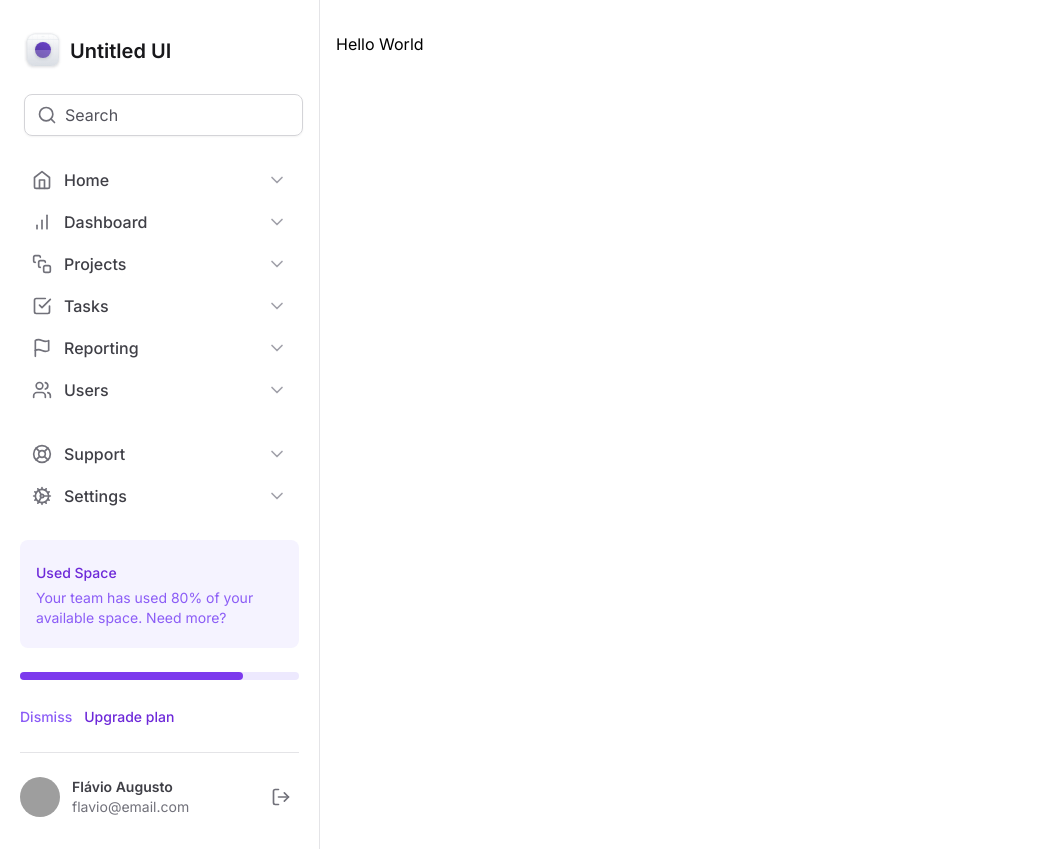
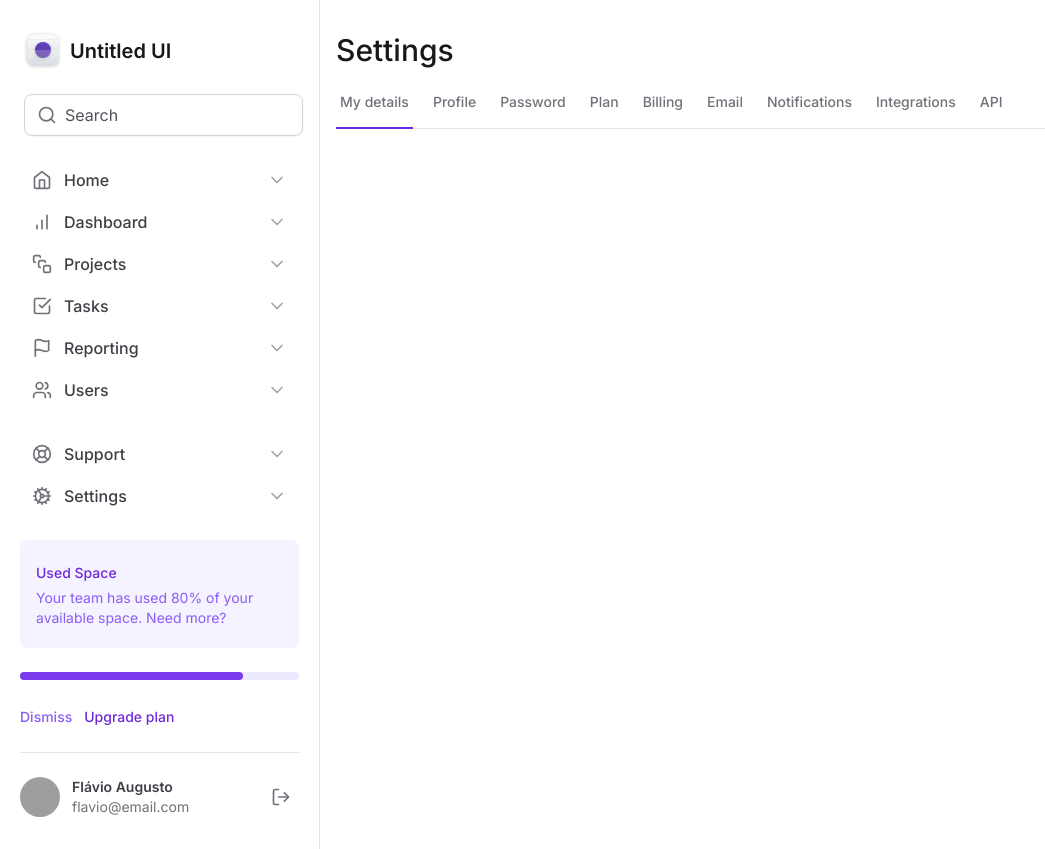
Before and after one commit to flavioaugusto1/tailwind-project, a Next.js app: page / in a window 1280 px wide. Shown: the whole page, without its empty margins (0-1045 px from the left). Built offline with nearby package versions, Linux system fonts and the light colour scheme; grey boxes are pictures that could not be loaded.

Commit message:
feat(layout): agora está sendo exibidas as tabs de cada conteúdo, qual tab está selecionada e junto a animação ao trocar de tab

```diff
--- a/package.json
+++ b/package.json
@@ -9,6 +9,8 @@
     "lint": "next lint"
   },
   "dependencies": {
+    "@radix-ui/react-tabs": "^1.0.4",
+    "framer-motion": "^11.0.3",
     "lucide-react": "^0.323.0",
     "next": "14.1.0",
     "react": "^18",
--- a/src/app/layout.tsx
+++ b/src/app/layout.tsx
@@ -16,7 +16,7 @@ export default function RootLayout({
   children: React.ReactNode
 }>) {
   return (
-    <html lang="en">
+    <html lang="en" className="antialiased">
       <body className={inter.className}>
         <div className="grid min-h-screen grid-cols-app ">
           <Sidebar />
--- a/src/app/page.tsx
+++ b/src/app/page.tsx
@@ -1,3 +1,11 @@
+import { SettingsTabs } from '@/components/SettingsTabs'
+
 export default function Home() {
-  return <h1>Hello World</h1>
+  return (
+    <>
+      <h1 className="text-3xl font-medium text-zinc-900">Settings</h1>
+
+      <SettingsTabs></SettingsTabs>
+    </>
+  )
 }
--- /dev/null
+++ b/src/components/SettingsTabs/TabItem.tsx
@@ -0,0 +1,27 @@
+'use client'
+import * as Tabs from '@radix-ui/react-tabs'
+import { motion } from 'framer-motion'
+
+export interface TabItemProps {
+  value: string
+  title: string
+  isSelected?: boolean
+}
+
+export function TabItem({ value, title, isSelected = false }: TabItemProps) {
+  return (
+    <Tabs.Trigger
+      value={value}
+      className="relative px-1 pb-4 text-sm font-medium text-zinc-500 hover:text-violet-700 data-[state=true]:text-violet-700"
+    >
+      <span>{title}</span>
+
+      {isSelected && (
+        <motion.div
+          layoutId="currentTab"
+          className="absolute -bottom-px left-0 right-0 h-0.5 bg-violet-700 "
+        />
+      )}
+    </Tabs.Trigger>
+  )
+}
--- /dev/null
+++ b/src/components/SettingsTabs/index.tsx
@@ -0,0 +1,52 @@
+'use client'
+import * as Tabs from '@radix-ui/react-tabs'
+import { TabItem } from './TabItem'
+import { useState } from 'react'
+
+export function SettingsTabs() {
+  const [currentTab, setCurrentTab] = useState('my-details')
+
+  return (
+    <Tabs.Root value={currentTab} onValueChange={setCurrentTab}>
+      <Tabs.List className="mt-6 flex w-full items-center gap-4 border-b border-zinc-200">
+        <TabItem
+          value="my-details"
+          title="My details"
+          isSelected={currentTab === 'my-details'}
+        />
+        <TabItem
+          value="profile"
+          title="Profile"
+          isSelected={currentTab === 'profile'}
+        />
+        <TabItem
+          value="password"
+          title="Password"
+          isSelected={currentTab === 'password'}
+        />
+        <TabItem value="plan" title="Plan" isSelected={currentTab === 'plan'} />
+        <TabItem
+          value="billing"
+          title="Billing"
+          isSelected={currentTab === 'billing'}
+        />
+        <TabItem
+          value="email"
+          title="Email"
+          isSelected={currentTab === 'email'}
+        />
+        <TabItem
+          value="notifications"
+          title="Notifications"
+          isSelected={currentTab === 'notifications'}
+        />
+        <TabItem
+          value="integrations"
+          title="Integrations"
+          isSelected={currentTab === 'integrations'}
+        />
+        <TabItem value="api" title="API" isSelected={currentTab === 'api'} />
+      </Tabs.List>
+    </Tabs.Root>
+  )
+}
```
Also changed, not shown: 1 other file (tests, documents, lock files or other folders).
